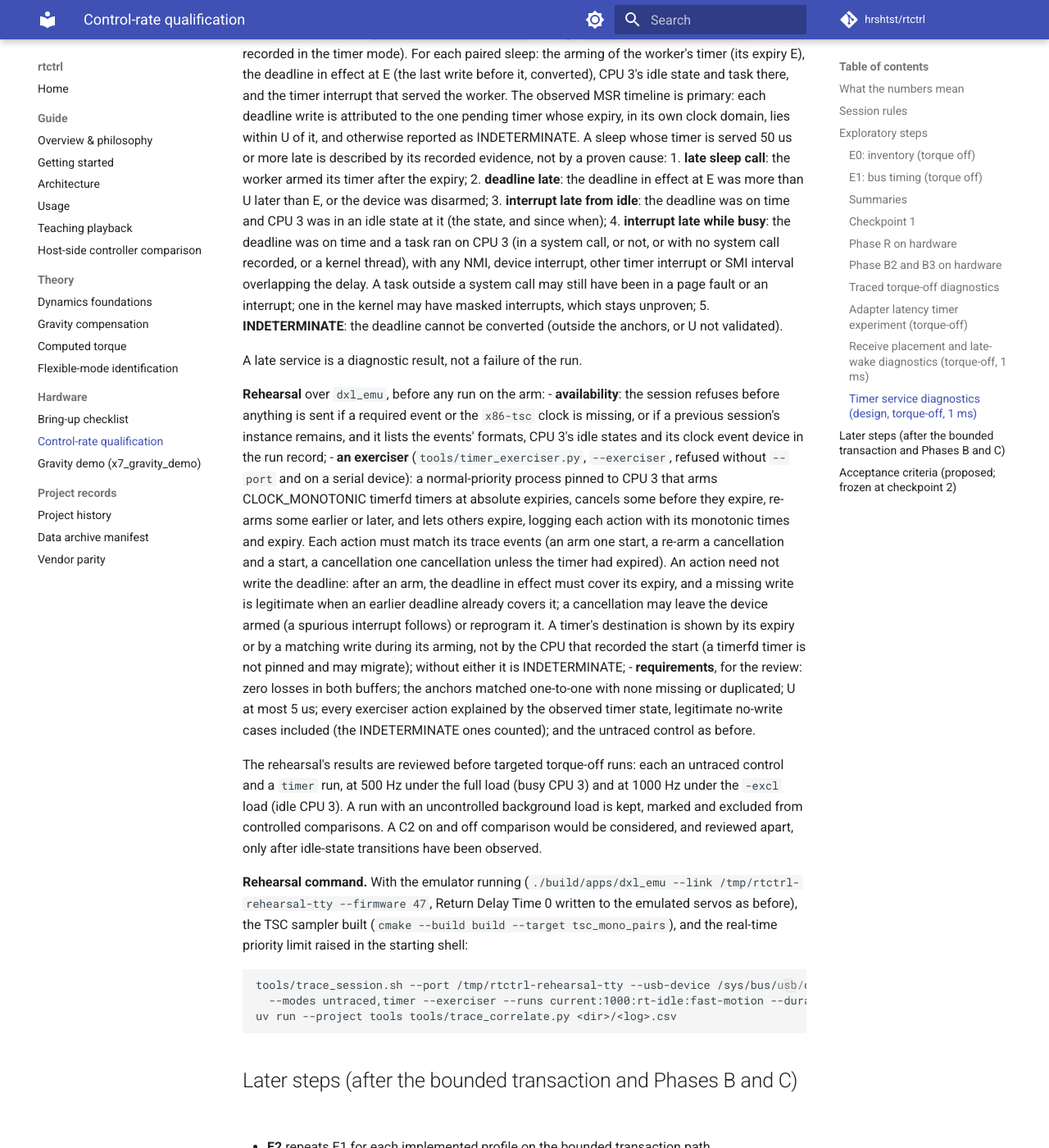
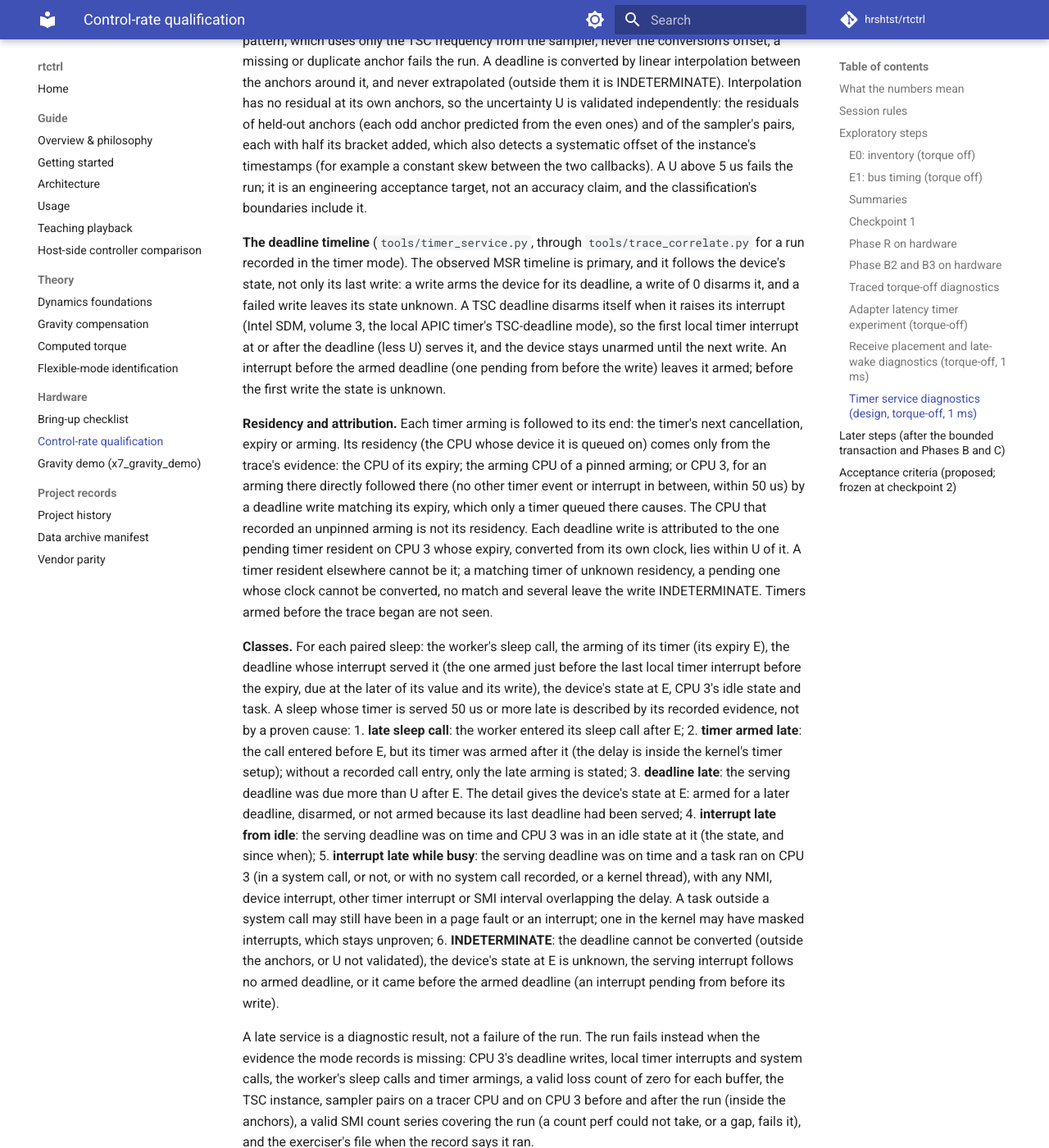
Before and after one commit to hrshtst/rtctrl, an MkDocs documentation site: the page built from docs/hardware/control-rate.md, in a window 1280 px wide and 1400 px high, scrolled down 22560 px. Shown: the whole window at 82% size. Built offline with MkDocs 1.6.1 and Material for MkDocs 9.7.7, drawn with Linux system fonts in a browser that asks for light colours; comment, search, counter and statistics services are not loaded; some of the changed text lies outside the part shown.

Commit message:
docs(control-rate): timer service diagnostics after the review fixes
The capture (named sleep calls, the instance's ownership, validated loss
counts, the clock offsets), the deadline timeline that a firing disarms,
residency and attribution, the classes with "timer armed late", the
evidence a timer-mode run must hold, and the exerciser's checks through each
arming's lifetime.

Claude-Session: https://claude.ai/code/session_019n1vHmKvqcQXktHbT1RjBu

```diff
--- a/docs/hardware/control-rate.md
+++ b/docs/hardware/control-rate.md
@@ -999,9 +999,14 @@ settings and qualification criteria are unchanged.
 paired with an untraced control of the same condition):
 - the traced mode's events, so that the existing association checks still
   apply;
+- the worker's sleep calls by name (`syscalls:sys_enter_clock_nanosleep`,
+  `sys_exit_clock_nanosleep` and the `nanosleep` pair, filtered to the
+  probe's command name), as the profiled mode records them: the sleep
+  checker's evidence, which the raw system calls below (numbers only) do
+  not replace;
 - the arming and cancellation of every timer (`timer:hrtimer_start` and
-  `timer:hrtimer_cancel`, with the timer's address, function, expiry and
-  soft expiry) and each timer's clock (`timer:hrtimer_setup`, or
+  `timer:hrtimer_cancel`, with the timer's address, function, expiry, soft
+  expiry and mode) and each timer's clock (`timer:hrtimer_setup`, or
   `hrtimer_init` on older kernels), on all CPUs, since a timer started
   elsewhere can later expire on CPU 3;
 - CPU 3's deadline writes (`msr:write_msr`, filtered to MSR 0x6e0), its
@@ -1015,7 +1020,12 @@ paired with an untraced control of the same condition):
 - a second trace instance (`tools/tsc_instance.sh`, through sudo) on the
   `x86-tsc` clock, restricted to CPU 3, recording its `local_timer_entry`,
   which the main trace records too: the anchors. It starts after the main
-  trace and stops before it, and is removed (verified) on every exit;
+  trace and stops before it. Its start's status says whether it created the
+  instance: one it did not create (it exists, including one another session
+  made after the session's own check) is never removed; one it created is
+  removed (verified) on every exit, even if a later step of the start
+  failed; after a status that does not say (sudo's own failure, an
+  interruption), an instance found is left in place and reported;
 - bracketed TSC and CLOCK_MONOTONIC pairs (`build/apps/tsc_mono_pairs`:
   the tightest of 16 reads every 10 ms) on a tracer CPU throughout, and on
   CPU 3 for 0.5 s before and after the probe;
@@ -1023,9 +1033,14 @@ paired with an untraced control of the same condition):
   anchored by a monotonic time before it starts and the time its first
   interval is seen. An SMI in the interval of a late service is recorded as
   such; it does not locate the delay;
+- the BOOTTIME and TAI offsets from CLOCK_MONOTONIC (with the REALTIME offset
+  of the clock pair), to convert timers on those clocks;
 - each buffer's losses (overrun, commit overrun and dropped events) in the
   run record, for the main trace from `trace-cmd report --stat` (every
-  traced mode) and for the instance from its CPU's stats.
+  traced mode, over every online CPU) and for the instance from its CPU's
+  stats. A failed read, a CPU missing from the stats, or a counter missing
+  or not a number records the count as unknown and stops the session as a
+  tracer failure: missing evidence is never recorded as zero losses.
 
 A known unrelated batch workload (by process name: `exiftool`, the package
 tools, compilers and build tools, the desktop indexers) refuses the session
@@ -1045,30 +1060,66 @@ the two callbacks). A U above 5 us fails the run; it is an engineering
 acceptance target, not an accuracy claim, and the classification's
 boundaries include it.
 
-**Timeline and classes** (`tools/timer_service.py`, through
-`tools/trace_correlate.py` for a run recorded in the timer mode). For each
-paired sleep: the arming of the worker's timer (its expiry E), the deadline
-in effect at E (the last write before it, converted), CPU 3's idle state and
-task there, and the timer interrupt that served the worker. The observed
-MSR timeline is primary: each deadline write is attributed to the one
-pending timer whose expiry, in its own clock domain, lies within U of it, and
-otherwise reported as INDETERMINATE. A sleep whose timer is served 50 us or
-more late is described by its recorded evidence, not by a proven cause:
-1. **late sleep call**: the worker armed its timer after the expiry;
-2. **deadline late**: the deadline in effect at E was more than U later than
-   E, or the device was disarmed;
-3. **interrupt late from idle**: the deadline was on time and CPU 3 was in
-   an idle state at it (the state, and since when);
-4. **interrupt late while busy**: the deadline was on time and a task ran
-   on CPU 3 (in a system call, or not, or with no system call recorded, or
-   a kernel thread), with any NMI, device interrupt, other timer interrupt
-   or SMI interval overlapping the delay. A task outside a system call may
-   still have been in a page fault or an interrupt; one in the kernel may
-   have masked interrupts, which stays unproven;
-5. **INDETERMINATE**: the deadline cannot be converted (outside the anchors,
-   or U not validated).
+**The deadline timeline** (`tools/timer_service.py`, through
+`tools/trace_correlate.py` for a run recorded in the timer mode). The
+observed MSR timeline is primary, and it follows the device's state, not
+only its last write: a write arms the device for its deadline, a write of 0
+disarms it, and a failed write leaves its state unknown. A TSC deadline
+disarms itself when it raises its interrupt (Intel SDM, volume 3, the local
+APIC timer's TSC-deadline mode), so the first local timer interrupt at or
+after the deadline (less U) serves it, and the device stays unarmed until
+the next write. An interrupt before the armed deadline (one pending from
+before the write) leaves it armed; before the first write the state is
+unknown.
 
-A late service is a diagnostic result, not a failure of the run.
+**Residency and attribution.** Each timer arming is followed to its end:
+the timer's next cancellation, expiry or arming. Its residency (the CPU
+whose device it is queued on) comes only from the trace's evidence: the
+CPU of its expiry; the arming CPU of a pinned arming; or CPU 3, for an
+arming there directly followed there (no other timer event or interrupt in
+between, within 50 us) by a deadline write matching its expiry, which only
+a timer queued there causes. The CPU that recorded an unpinned arming is
+not its residency. Each deadline write is attributed to the one pending
+timer resident on CPU 3 whose expiry, converted from its own clock, lies
+within U of it. A timer resident elsewhere cannot be it; a matching timer
+of unknown residency, a pending one whose clock cannot be converted, no
+match and several leave the write INDETERMINATE. Timers armed before the
+trace began are not seen.
+
+**Classes.** For each paired sleep: the worker's sleep call, the arming of
+its timer (its expiry E), the deadline whose interrupt served it (the one
+armed just before the last local timer interrupt before the expiry, due at
+the later of its value and its write), the device's state at E, CPU 3's
+idle state and task. A sleep whose timer is served 50 us or more late is
+described by its recorded evidence, not by a proven cause:
+1. **late sleep call**: the worker entered its sleep call after E;
+2. **timer armed late**: the call entered before E, but its timer was armed
+   after it (the delay is inside the kernel's timer setup); without a
+   recorded call entry, only the late arming is stated;
+3. **deadline late**: the serving deadline was due more than U after E. The
+   detail gives the device's state at E: armed for a later deadline,
+   disarmed, or not armed because its last deadline had been served;
+4. **interrupt late from idle**: the serving deadline was on time and CPU 3
+   was in an idle state at it (the state, and since when);
+5. **interrupt late while busy**: the serving deadline was on time and a
+   task ran on CPU 3 (in a system call, or not, or with no system call
+   recorded, or a kernel thread), with any NMI, device interrupt, other
+   timer interrupt or SMI interval overlapping the delay. A task outside a
+   system call may still have been in a page fault or an interrupt; one in
+   the kernel may have masked interrupts, which stays unproven;
+6. **INDETERMINATE**: the deadline cannot be converted (outside the anchors,
+   or U not validated), the device's state at E is unknown, the serving
+   interrupt follows no armed deadline, or it came before the armed
+   deadline (an interrupt pending from before its write).
+
+A late service is a diagnostic result, not a failure of the run. The run
+fails instead when the evidence the mode records is missing: CPU 3's
+deadline writes, local timer interrupts and system calls, the worker's
+sleep calls and timer armings, a valid loss count of zero for each buffer,
+the TSC instance, sampler pairs on a tracer CPU and on CPU 3 before and
+after the run (inside the anchors), a valid SMI count series covering the
+run (a count perf could not take, or a gap, fails it), and the exerciser's
+file when the record says it ran.
 
 **Rehearsal** over `dxl_emu`, before any run on the arm:
 - **availability**: the session refuses before anything is sent if a
@@ -1080,20 +1131,24 @@ A late service is a diagnostic result, not a failure of the run.
   to CPU 3 that arms CLOCK_MONOTONIC timerfd timers at absolute expiries,
   cancels some before they expire, re-arms some earlier or later, and lets
   others expire, logging each action with its monotonic times and expiry.
-  Each action must match its trace events (an arm one start, a re-arm a
-  cancellation and a start, a cancellation one cancellation unless the
-  timer had expired). An action need not write the deadline: after an arm,
-  the deadline in effect must cover its expiry, and a missing write is
-  legitimate when an earlier deadline already covers it; a cancellation may
-  leave the device armed (a spurious interrupt follows) or reprogram it. A
-  timer's destination is shown by its expiry or by a matching write during
-  its arming, not by the CPU that recorded the start (a timerfd timer is
-  not pinned and may migrate); without either it is INDETERMINATE;
+  Each action is followed through its timer's armings: an arm is one
+  arming for the requested expiry, no earlier arming pending; a re-arm is
+  one, ending the round's pending arming by one cancellation in its call
+  (none if that arming had already expired); a cancellation ends the
+  pending arming of its expiry by one cancellation in its call, or finds it
+  already expired (an earlier round's expiry does not count). An action
+  need not write the deadline: while the arming is pending (at the call's
+  end, or at its expiry if that came inside the call), the device must be
+  armed (or, at the expiry, served) for a deadline no later than its expiry
+  plus U, and a missing write is legitimate when an earlier deadline
+  already covers it; after a cancellation the device may stay armed (a
+  spurious interrupt follows) or be reprogrammed, but not disarmed. An
+  arming whose residency is unknown or another CPU is INDETERMINATE;
 - **requirements**, for the review: zero losses in both buffers; the anchors
   matched one-to-one with none missing or duplicated; U at most 5 us; every
   exerciser action explained by the observed timer state, legitimate
-  no-write cases included (the INDETERMINATE ones counted); and the untraced
-  control as before.
+  no-write cases included (the INDETERMINATE ones counted); the mode's
+  evidence complete; and the untraced control as before.
 
 The rehearsal's results are reviewed before targeted torque-off runs: each
 an untraced control and a `timer` run, at 500 Hz under the full load (busy
```
